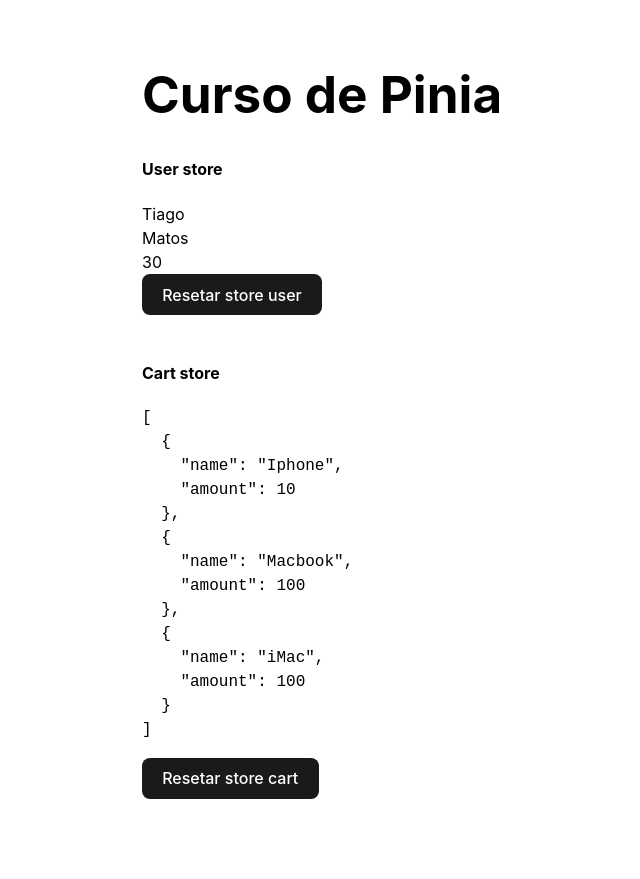
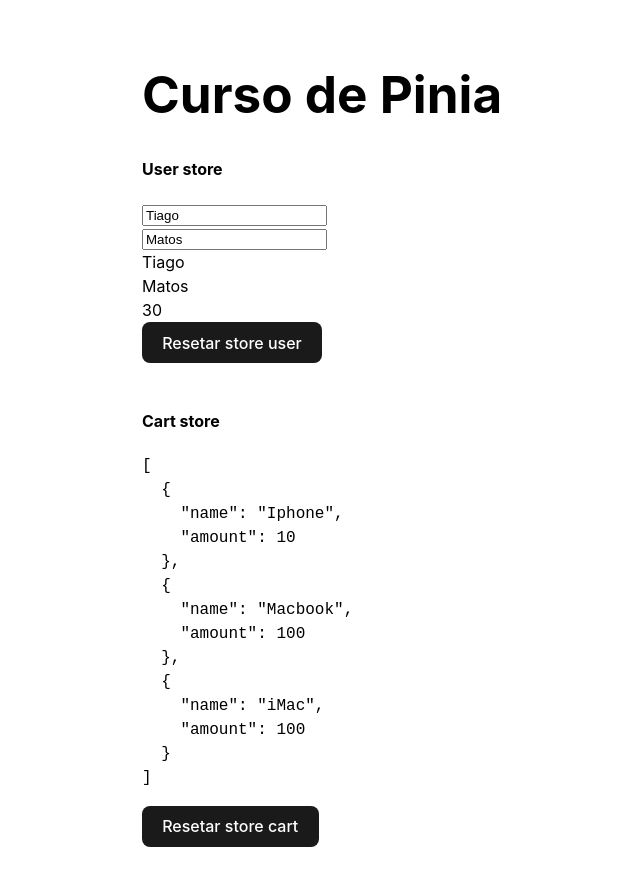
Before and after one commit to escolalaravue/pinia, a Vue app: page / in a window 1280 px wide. Shown: the whole page, without its empty margins (230-870 px from the left). Before the commit the page ends 831 px from the top, so only its background shows below. Built offline with nearby package versions, Linux system fonts and the light colour scheme.

Commit message:
Observando o state

```diff
--- a/src/App.vue
+++ b/src/App.vue
@@ -2,6 +2,8 @@
   <div>
     <h1>Curso de Pinia</h1>
     <h4>User store</h4>
+    <input type="text" v-model="userStore.firstName"> <br>
+    <input type="text" v-model="userStore.lastName"> <br>
     {{ userStore.firstName }} <br>
     {{ userStore.lastName }} <br>
     {{ userStore.age }} <br>
@@ -17,9 +19,18 @@
 <script setup>
 import {useUserStore} from './store/user.js';
 import {useCartStore} from './store/cart.js';
+import {watch} from 'vue';
 
 const userStore = useUserStore();
 const cartStore = useCartStore();
+
+watch(userStore, (vl) => {
+  console.log(vl)
+})
+
+watch(() => userStore.firstName, (vl) => {
+  console.log(vl)
+})
 
 userStore.$patch({
   firstName: 'Tiago',
```
